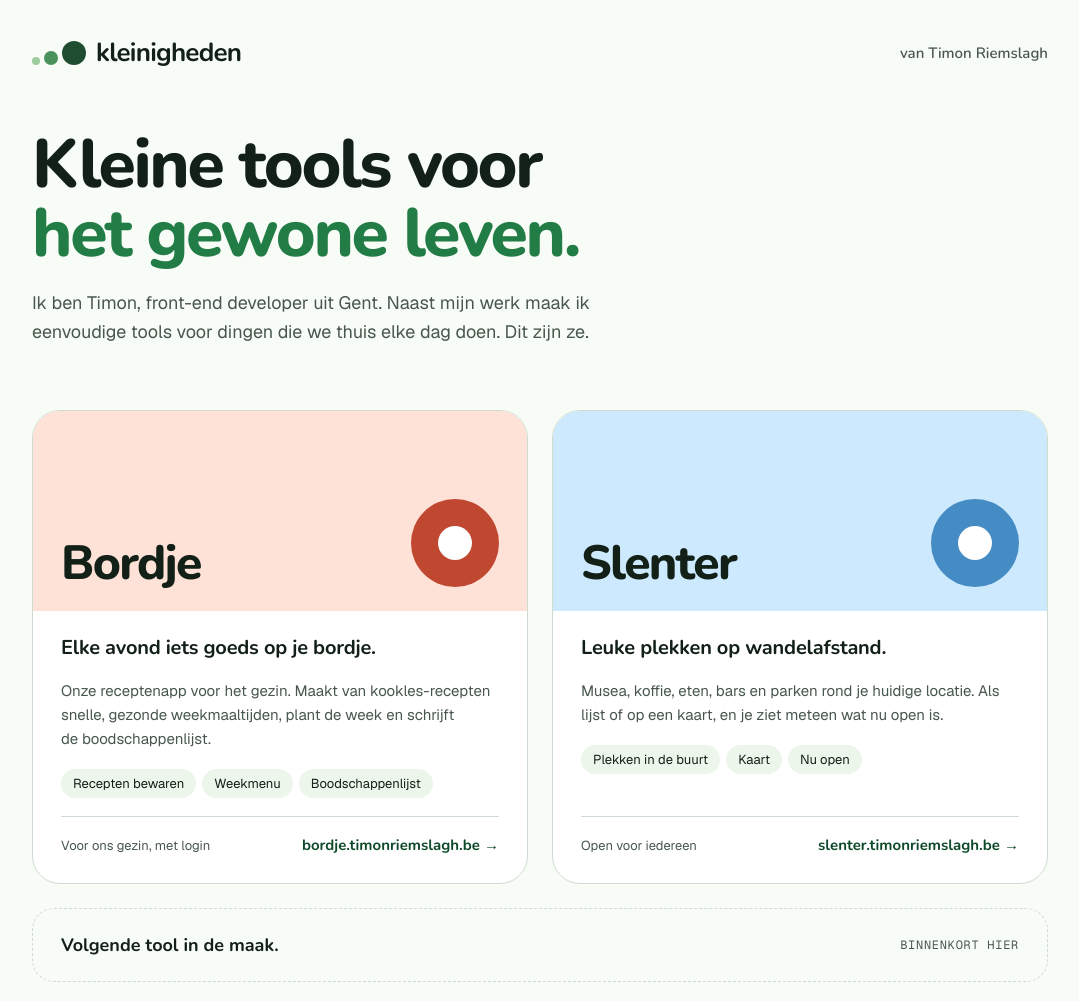
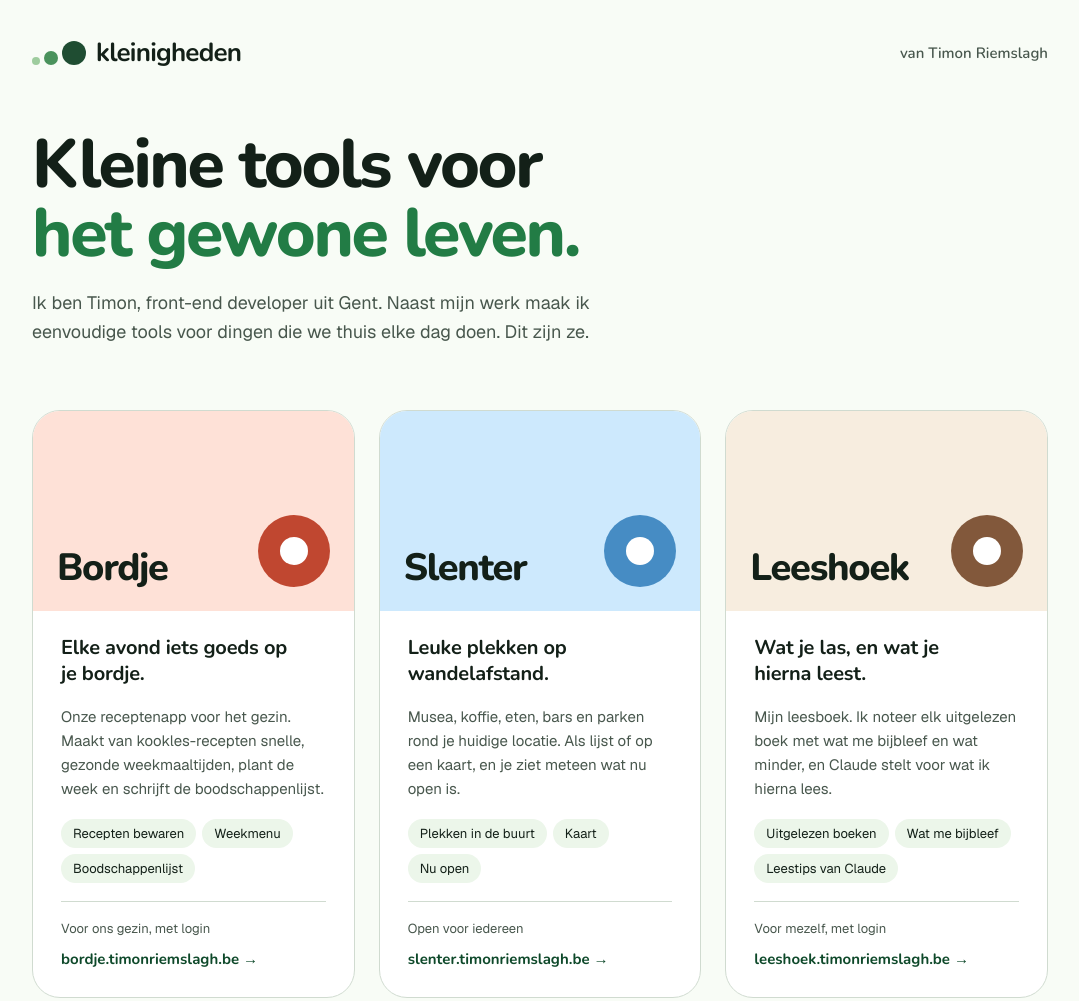
Before and after one commit to TimonRiemslagh/timonriemslagh, a plain HTML site: page index.html in a window 1280 px wide. Shown: the top 1001 px of the page, without its empty margins (100-1179 px from the left). Drawn offline with nearby package versions, Linux system fonts and the light colour scheme.

Commit message:
Add a Leeshoek card and show the three tools side by side
Co-Authored-By: Claude Opus 5.5 <noreply@anthropic.com>

```diff
--- a/index.html
+++ b/index.html
@@ -68,6 +68,25 @@
           </div>
         </div>
       </a>
+      <a class="tool" href="https://leeshoek.timonriemslagh.be">
+        <div class="panel p-leeshoek">
+          <h2 class="tname">Leeshoek</h2>
+          <span class="orb o-leeshoek" aria-hidden="true"><i></i></span>
+        </div>
+        <div class="body">
+          <p class="tagline">Wat je las, en wat je hierna leest.</p>
+          <p class="desc">Mijn leesboek. Ik noteer elk uitgelezen boek met wat me bijbleef en wat minder, en Claude stelt voor wat ik hierna lees.</p>
+          <ul class="feats">
+            <li>Uitgelezen boeken</li>
+            <li>Wat me bijbleef</li>
+            <li>Leestips van Claude</li>
+          </ul>
+          <div class="foot">
+            <span class="access">Voor mezelf, met login</span>
+            <span class="open">leeshoek.timonriemslagh.be →</span>
+          </div>
+        </div>
+      </a>
     </div>
     <div class="next">
       <p>Volgende tool in de maak.</p>
--- a/styles.css
+++ b/styles.css
@@ -14,6 +14,8 @@
   --bordje-bg: oklch(0.93 0.035 40);
   --slenter: oklch(0.62 0.11 245);
   --slenter-bg: oklch(0.92 0.04 238);
+  --leeshoek: oklch(0.5 0.07 55);
+  --leeshoek-bg: oklch(0.95 0.022 75);
   --round: "Nunito", "Helvetica Neue", sans-serif;
   --sans: "Geist", "Helvetica Neue", Helvetica, sans-serif;
   --mono: "Geist Mono", ui-monospace, monospace;
@@ -49,17 +51,19 @@ ul { padding: 0; list-style: none; }
 
 /* Tools */
 .toolsection { display: flex; flex-direction: column; gap: 24px; }
-.tools { display: grid; grid-template-columns: repeat(auto-fill, minmax(min(100%, 420px), 1fr)); gap: 24px; }
+.tools { display: grid; grid-template-columns: repeat(auto-fill, minmax(min(100%, 300px), 1fr)); gap: 24px; }
 .tool { display: flex; flex-direction: column; border-radius: 28px; background: #fff; border: 1px solid var(--line); overflow: hidden; color: var(--ink); transition: transform .25s ease, box-shadow .25s ease, border-color .25s ease; }
 .tool:hover { transform: translateY(-4px); border-color: var(--leaf); box-shadow: 0 22px 44px -28px oklch(0.4 0.1 152 / 0.5); color: var(--ink); }
-.panel { height: 200px; display: flex; align-items: flex-end; justify-content: space-between; padding: 24px 28px; gap: 16px; }
+.panel { height: 200px; display: flex; align-items: flex-end; justify-content: space-between; padding: 24px; gap: 16px; }
 .p-bordje { background: var(--bordje-bg); }
 .p-slenter { background: var(--slenter-bg); }
-.tname { font-family: var(--round); font-weight: 800; font-size: 48px; line-height: 1; letter-spacing: -0.035em; }
-.orb { width: 88px; height: 88px; border-radius: 50%; flex: none; display: flex; align-items: center; justify-content: center; }
-.orb i { display: block; width: 34px; height: 34px; border-radius: 50%; background: #fff; }
+.p-leeshoek { background: var(--leeshoek-bg); }
+.tname { font-family: var(--round); font-weight: 800; font-size: 38px; line-height: 1; letter-spacing: -0.035em; }
+.orb { width: 72px; height: 72px; border-radius: 50%; flex: none; display: flex; align-items: center; justify-content: center; }
+.orb i { display: block; width: 28px; height: 28px; border-radius: 50%; background: #fff; }
 .o-bordje { background: var(--bordje); }
 .o-slenter { background: var(--slenter); }
+.o-leeshoek { background: var(--leeshoek); }
 .body { padding: 24px 28px 28px; display: flex; flex-direction: column; gap: 18px; flex: 1; }
 .tagline { font-family: var(--round); font-weight: 700; font-size: 20px; line-height: 1.3; letter-spacing: -0.01em; }
 .desc { font-size: 15px; line-height: 1.6; color: var(--ink-soft); }
@@ -83,7 +87,6 @@ ul { padding: 0; list-style: none; }
 @media (max-width: 700px) {
   .page { padding: 24px 16px 40px; gap: 44px; }
   .panel { height: 160px; padding: 20px; }
-  .tname { font-size: 38px; }
   .orb { width: 68px; height: 68px; }
   .orb i { width: 26px; height: 26px; }
   .body { padding: 20px; }
```
Also changed, not shown: README.md.
